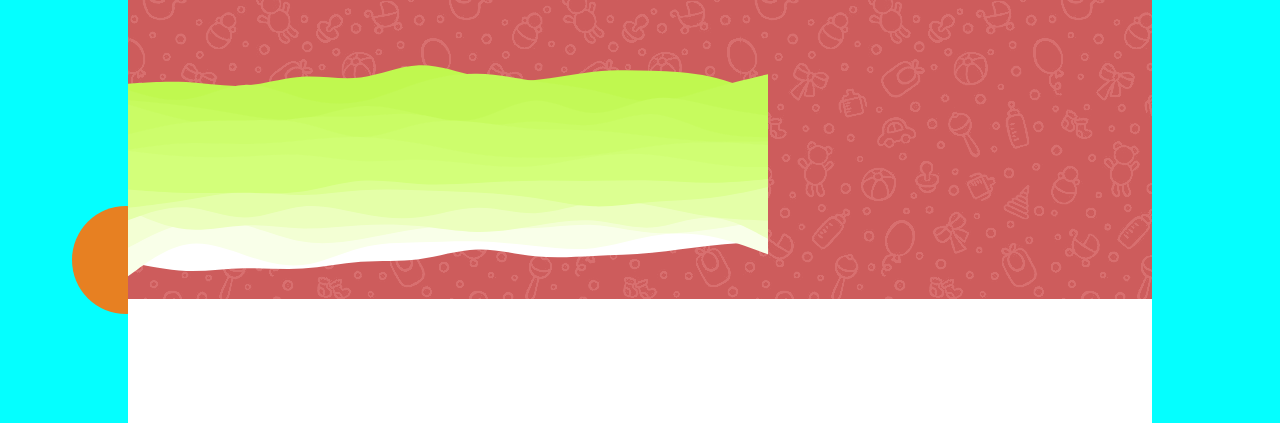
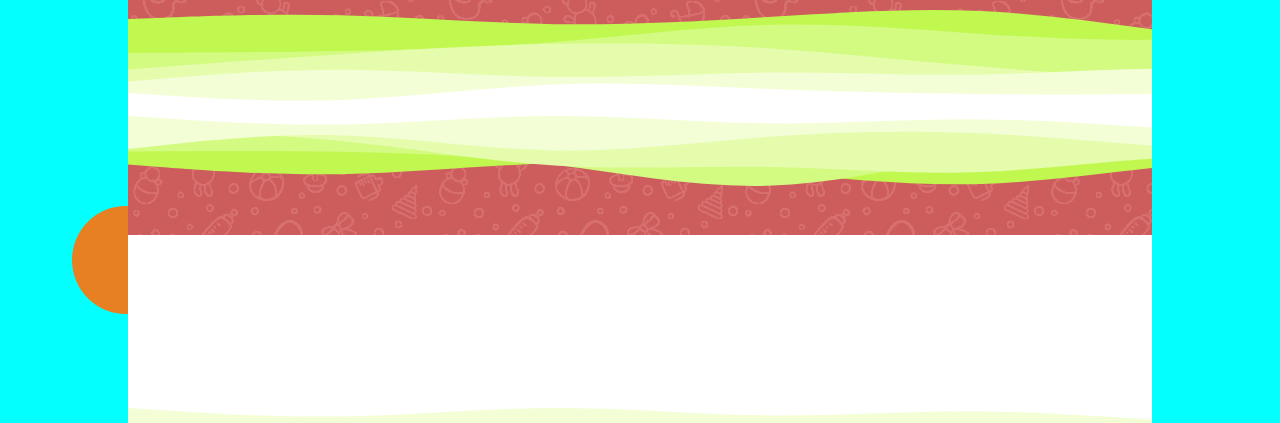
Before and after one commit to wallach-game/kocarky, a plain HTML site: page web/index.html in a window 1280 px wide. Shown: the part 349-772 px from the top of the page. Drawn offline with Linux system fonts and the light colour scheme.

Commit message:
Update index.html

```diff
--- a/web/index.html
+++ b/web/index.html
@@ -29,8 +29,8 @@
             </nav>
         </section>
 
-        <img class="vlna" src="./img/dolnivlna.svg" alt="" srcset="" style="margin-bottom: -1em;">
-        <img class="vlna" src="./img/hornvlna.svg" alt="" srcset="" style="margin-bottom: -1em;">
+        <img class="vlna" src="./img/vlnabottom1.svg" alt="" srcset="" style="margin-bottom: -1em;margin-top: -4em;">
+        <img class="vlna" src="./img/vlnatop1.svg" alt="" srcset="" style="margin-bottom: -1em;">
         <section class="spacer">
             <!-- tady ikonky -->
         </section>
```
